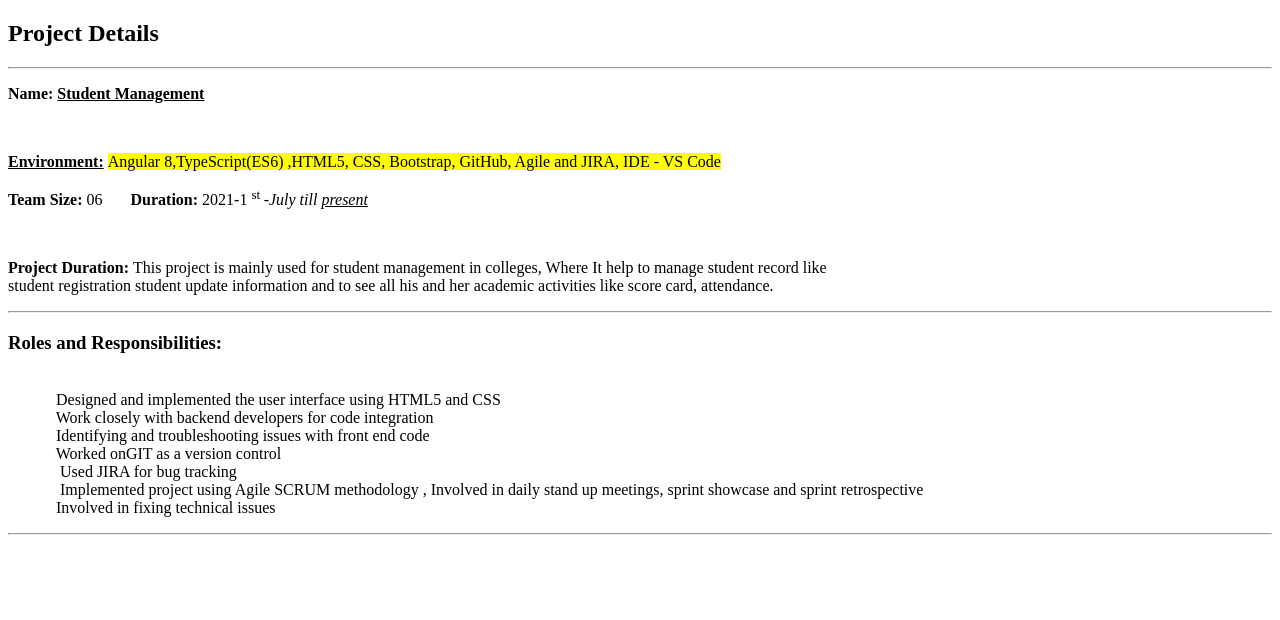
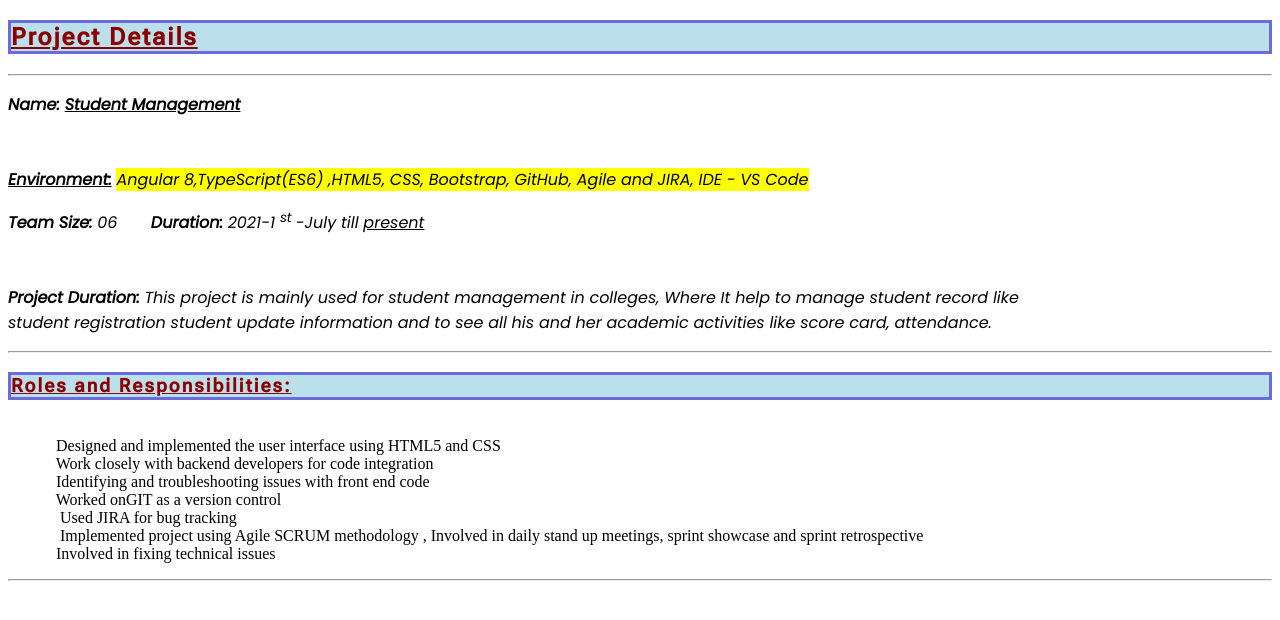
Before and after one commit to payalabhang77/MyProfile, a plain HTML site: page projectDetails.html in a window 1280 px wide. Drawn offline with Linux system fonts and the light colour scheme.

Commit message:
Design projectDetails page
Design projectDetails page

```diff
--- a/projectDetails.html
+++ b/projectDetails.html
@@ -4,6 +4,32 @@
     <meta charset="UTF-8">
     <meta name="viewport" content="width=device-width, initial-scale=1.0">
     <title> assignment 2(A) </title>
+    <link rel="preconnect" href="https://fonts.googleapis.com">
+    <link rel="preconnect" href="https://fonts.gstatic.com" crossorigin>
+    <link href="https://fonts.googleapis.com/css2?family=Poppins:ital@1&family=Roboto+Flex:opsz,wght@8..144,500&display=swap" rel="stylesheet">
+    <style>
+      h2{
+        font-family: 'Roboto Flex', sans-serif;
+        color: darkred;
+        background-color: rgb(187, 223, 235);
+        text-decoration: underline;
+        letter-spacing: 2px;
+        border-style: solid;
+        border-color: rgb(107, 107, 220);
+      }
+      h3{
+        font-family: 'Roboto Flex', sans-serif;
+        color: darkred;
+        background-color: rgb(187, 223, 235);
+        text-decoration: underline;
+        letter-spacing: 2px;
+        border-style: solid;
+        border-color: rgb(107, 107, 220);
+      }
+      p{
+        font-family: 'Poppins', sans-serif;
+      }
+    </style>
 </head>
 <body>
     <h2> Project Details </h2>
```
